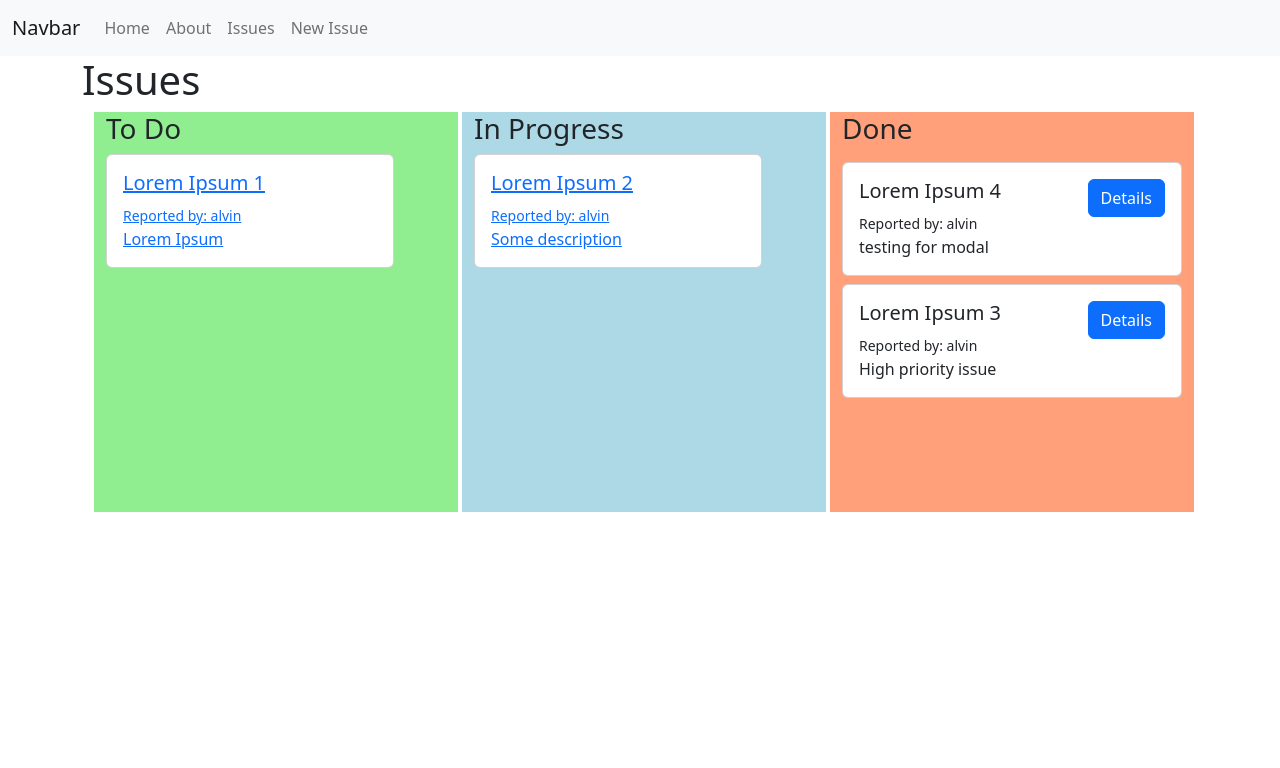
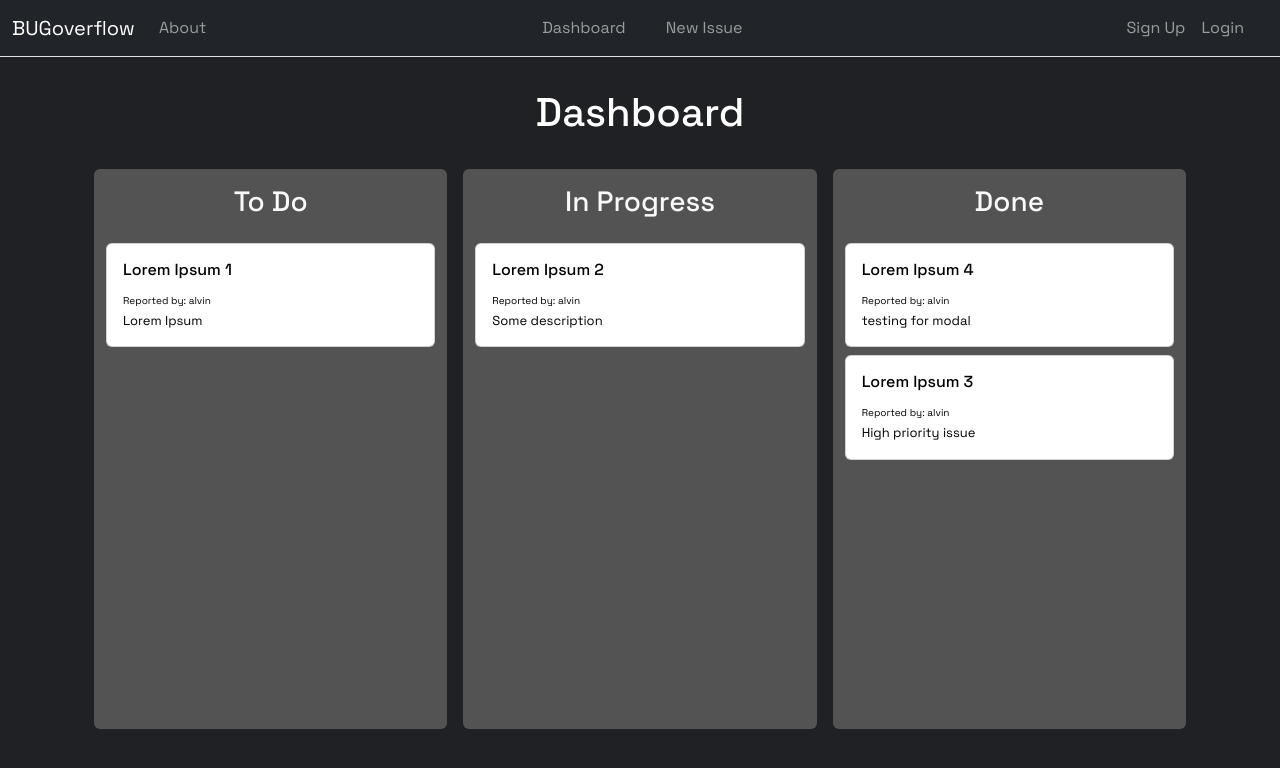
Before and after one commit to seralvinburgos/issues_manager, a Django app: page /issues/ in a window 1280 px wide. Shown: the top 768 px of the page. Run offline with Django 4.2, Linux system fonts and the light colour scheme; data comes from the database, SQL or seed files in the repository.

Commit message:
adding css to dashboard. added new html input fields. still needs edit, delete html functionality.

```diff
--- a/config/settings.py
+++ b/config/settings.py
@@ -107,7 +107,7 @@ AUTH_PASSWORD_VALIDATORS = [
 
 LANGUAGE_CODE = 'en-us'
 
-TIME_ZONE = 'UTC'
+TIME_ZONE = 'America/New_York'
 
 USE_I18N = True
 
@@ -125,3 +125,6 @@ STATIC_ROOT = str(BASE_DIR.joinpath('staticfiles'))
 # https://docs.djangoproject.com/en/4.1/ref/settings/#default-auto-field
 
 DEFAULT_AUTO_FIELD = 'django.db.models.BigAutoField'
+
+LOGIN_REDIRECT_URL = 'home'
+LOGOUT_REDIRECT_URL = 'home'
--- a/static/css/base.css
+++ b/static/css/base.css
@@ -0,0 +1,28 @@
+body {
+    background-color: rgb(32, 33, 36);
+    color: rgba(248, 249, 250);
+    font-family: 'Space Grotesk', sans-serif;
+}
+h1 {
+    margin: 2rem 0;
+    color: white;
+    text-align: center;
+}
+h3 {
+    margin: 1rem 0;
+    text-align: center;
+}
+a {
+    text-decoration: none;
+    color: black;
+}
+p {
+    font-size: small;
+}
+small {
+    font-size: x-small;
+}
+.detailList {
+    background-color: rgba(90, 90, 90, 0.886);
+    height: 35vh;
+}
--- a/templates/base.html
+++ b/templates/base.html
@@ -8,20 +8,27 @@
     <title>{% block title %}{% endblock title %}</title>
     <!-- CSS only -->
     <link href="https://cdn.jsdelivr.net/npm/bootstrap@5.2.3/dist/css/bootstrap.min.css" rel="stylesheet" integrity="sha384-rbsA2VBKQhggwzxH7pPCaAqO46MgnOM80zW1RWuH61DGLwZJEdK2Kadq2F9CUG65" crossorigin="anonymous">
+    <link rel="stylesheet" href="{% static 'css/base.css' %}">
+    <link rel="preconnect" href="https://fonts.googleapis.com">
+    <link rel="preconnect" href="https://fonts.gstatic.com" crossorigin>
+    <link href="https://fonts.googleapis.com/css2?family=Space+Grotesk:wght@300;400;500;600;700&display=swap" rel="stylesheet">
 </head>
 <body>
-    <nav class="navbar navbar-expand-lg bg-light">
+    <nav class="navbar navbar-expand-lg navbar-dark bg-dark border-bottom">
         <div class="container-fluid">
-            <a class="navbar-brand" href="#">Navbar</a>
-            <button class="navbar-toggler" type="button" data-bs-toggle="collapse" data-bs-target="#navbarNavAltMarkup" aria-controls="navbarNavAltMarkup" aria-expanded="false" aria-label="Toggle navigation">
-            <span class="navbar-toggler-icon"></span>
-            </button>
-            <div class="collapse navbar-collapse" id="navbarNavAltMarkup">
+
+            <div class="collapse navbar-collapse d-flex justify-content-between" id="navbarNavAltMarkup">
                 <div class="navbar-nav">
-                    <a class="nav-link" href="{% url 'home' %}">Home</a>
+                    <a class="navbar-brand" href="{% url 'home' %}">BUGoverflow</a>
                     <a class="nav-link" href="{% url 'about' %}">About</a>
-                    <a class="nav-link" href="{% url 'board' %}">Issues</a>
-                    <a class="nav-link" href="#">New Issue</a>
+                </div>
+                <div class="navbar-nav gap-4">
+                    <a class="nav-link" href="{% url 'board' %}">Dashboard</a>
+                    <a class="nav-link" href="{% url 'new_issue' %}">New Issue</a>
+                </div>
+                <div class="navbar-nav ps-5">
+                    <a class="nav-link" href="{% url 'board' %}">Sign Up</a>
+                    <a class="nav-link pe-4" href="{% url 'board' %}">Login</a>
                 </div>
             </div>
         </div>
--- a/templates/issues/board.html
+++ b/templates/issues/board.html
@@ -2,37 +2,36 @@
 {% load static %}
 
 
-{% block title %}Board{% endblock title %}
+{% block title %}Dashboard{% endblock title %}
 
 {% block content %}
 <style>
     .list_one {
-        background-color: lightgreen;
-        height: 50vh;
+        background-color: rgba(90, 90, 90, 0.886);
+        height: 70vh;
     }
     .list_two {
-        background-color: lightblue;
-        height: 50vh;
+        background-color: rgba(90, 90, 90, 0.886);
+        height: 70vh;
     }
     .list_three {
-        background-color: lightsalmon;
-        height: 50vh;
+        background-color: rgba(90, 90, 90, 0.886);
+        height: 70vh;
     }
 </style>
 
 
-<h1>Issues</h1>
-
-<div class="container-fluid d-flex flex-row gap-1">
-    <div class="container list_one col-4">
+<h1>Dashboard</h1>
+<div class="container-fluid d-flex flex-row gap-3">
+    <div class="container list_one rounded">
         <h3>To Do</h3>
         <div class="row">
-            <div class="col-4">
+            <div class="col">
                 {% for issue in to_do_list %}
                 <a href="{% url 'issue_detail' issue.id %}">
-                <div class="card" style="width: 18rem;">
+                <div class="card w-100 mt-2">
                     <div class="card-body">
-                        <h5 class="card-title">{{ issue.summary | truncatechars:150 }}</h5>
+                        <h6 class="card-title">{{ issue.summary | truncatechars:150 }}</h5>
                         <small>Reported by: {{ issue.reporter }}</small>
                         <p class="card-text">{{ issue.description | truncatechars:250 }}</p>
                     </div>
@@ -42,75 +41,41 @@
             </div>
         </div>
     </div>
-    <div class="container list_two col-4">
+    <div class="container list_two rounded">
         <h3>In Progress</h3>
         <div class="row">
-            <div class="col-4">
+            <div class="col">
                 {% for issue in in_p_list %}
                 <a href="{% url 'issue_detail' issue.id %}">
-                <div class="card" style="width: 18rem;">
-                    <div class="card-body">
-                        <h5 class="card-title">{{ issue.summary | truncatechars:150 }}</h5>
-                        <small>Reported by: {{ issue.reporter }}</small>
-                        <p class="card-text">{{ issue.description | truncatechars:250 }}</p>
+                    <div class="card w-100 mt-2">
+                        <div class="card-body">
+                            <h6 class="card-title">{{ issue.summary | truncatechars:150 }}</h5>
+                            <small>Reported by: {{ issue.reporter }}</small>
+                            <p class="card-text">{{ issue.description | truncatechars:250 }}</p>
+                        </div>
                     </div>
-                </div>
                 </a>
                 {% endfor %}
             </div>
         </div>
     </div>
-
-
-
-    <div class="container list_three col-4">
+    <div class="container list_three rounded">
         <h3>Done</h3>
         <div class="row">
             <div class="col">
                 {% for issue in done_list %}
+                <a href="{% url 'issue_detail' issue.id %}">
                     <div class="card w-100 mt-2">
-                        <div class="card-body d-flex flex-row justify-content-between">
-                            <div class="leftCard">
-                            <h5 class="card-title">{{ issue.summary | truncatechars:150 }}</h5>
+                        <div class="card-body">
+                            <h6 class="card-title">{{ issue.summary | truncatechars:150 }}</h6>
                             <small>Reported by: {{ issue.reporter }}</small>
                             <p class="card-text">{{ issue.description | truncatechars:250 }}</p>
-                            </div>
-                            <div class="rightCard">
-                            <button type="button" class="btn btn-primary" data-bs-toggle="modal" data-bs-target="#staticBackdrop">
-                            Details
-                            </button>
-                            </div>
                         </div>
                     </div>
-
-                            <div class="modal fade" id="staticBackdrop" data-bs-backdrop="static" data-bs-keyboard="false" tabindex="-1" aria-labelledby="staticBackdropLabel" aria-hidden="true">
-                                <div class="modal-dialog modal-dialog-centered">
-                                    <div class="modal-content">
-                                        <div class="modal-header">
-                                            <h1 class="modal-title fs-5" id="staticBackdropLabel">Issue #{{ issue.id }}</h1>
-                                            <button type="button" class="btn-close" data-bs-dismiss="modal" aria-label="Close"></button>
-                                        </div>
-                                        <div class="modal-body">
-                                            <p><b>Summary: </b> {{ issue.summary }}</p>
-                                            <p><b>Reported by: </b> {{ issue.reporter }}</p>
-                                            <p><b>Reported on: </b> {{ issue.created_on }}</p>
-                                            <p><b>Assignee: </b> {{ issue.assignee }}</p>
-                                            <p><b>Status: </b> {{ issue.status }}</p>
-                                            <p><b>Priority: </b> {{ issue.priority }}</p>
-                                            <p><b>Description: </b></p>
-                                            <p>{{ issue.description }}</p>
-                                        </div>
-                                        <div class="modal-footer">
-                                            <button type="button" class="btn btn-secondary" data-bs-dismiss="modal">Close</button>
-                                            <button type="button" class="btn btn-primary">Understood</button>
-                                        </div>
-                                    </div>
-                        </div>
-                    </div>
+                </a>
                 {% endfor %}
             </div>
         </div>
     </div>
-
 </div>
 {% endblock content %}
--- a/templates/issues/detail.html
+++ b/templates/issues/detail.html
@@ -1,4 +1,5 @@
 {% extends 'base.html' %}
+{% load static %}
 
 
 {% block title %}{{ issue.summary }}{% endblock title %}
@@ -6,6 +7,8 @@
 
 {% block content %}
 <h1>Issue #{{ issue.id }}</h1>
+<div class="container detailList w-50 rounded">
+<br>
 <p><b>Summary: </b> {{ issue.summary }}</p>
 <p><b>Reported by: </b> {{ issue.reporter }}</p>
 <p><b>Reported on: </b> {{ issue.created_on }}</p>
@@ -14,4 +17,5 @@
 <p><b>Priority: </b> {{ issue.priority }}</p>
 <p><b>Description: </b></p>
 <p>{{ issue.description }}</p>
+</div>
 {% endblock content %}
```
Also changed, not shown: templates/issues/new.html (+17 -0 lines).
